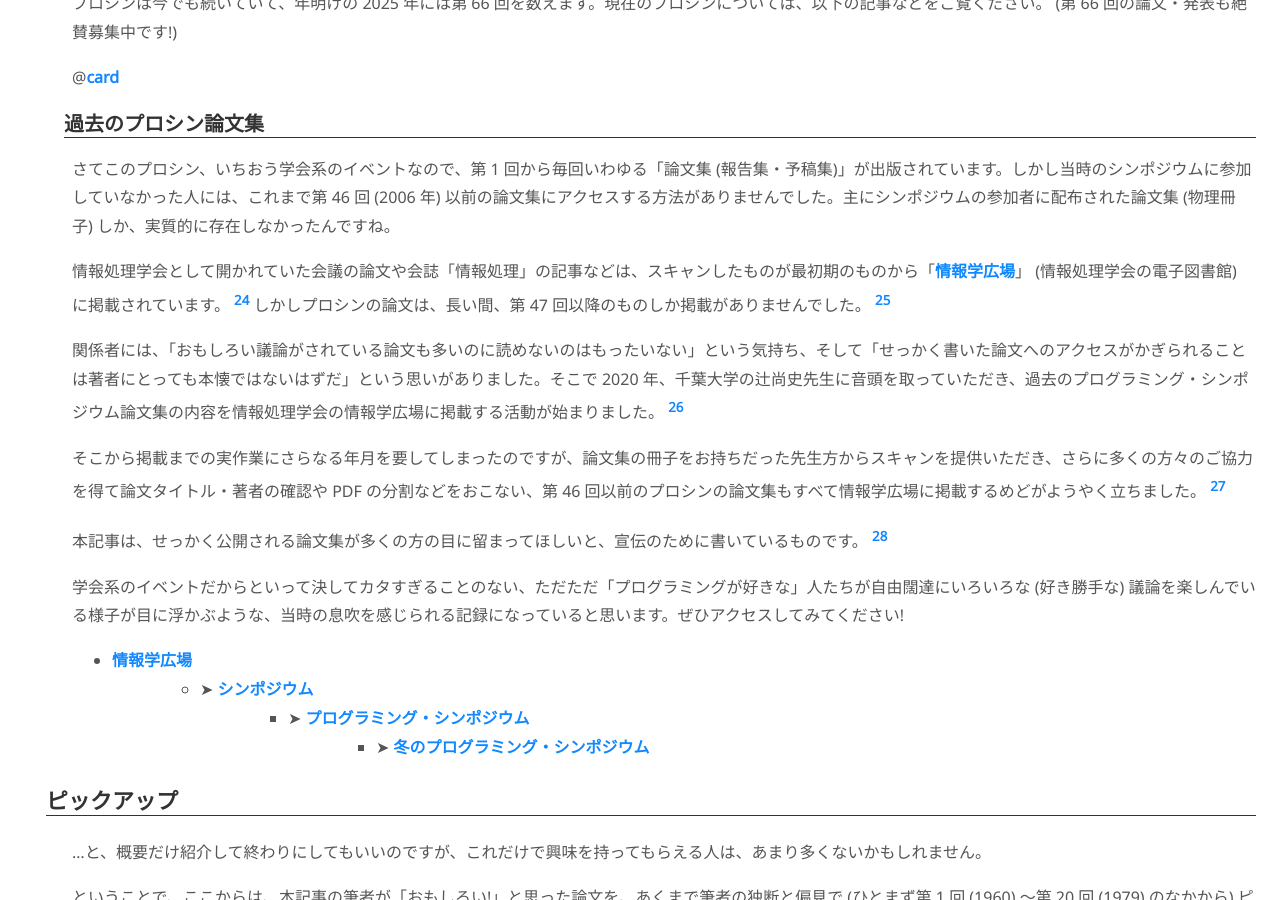
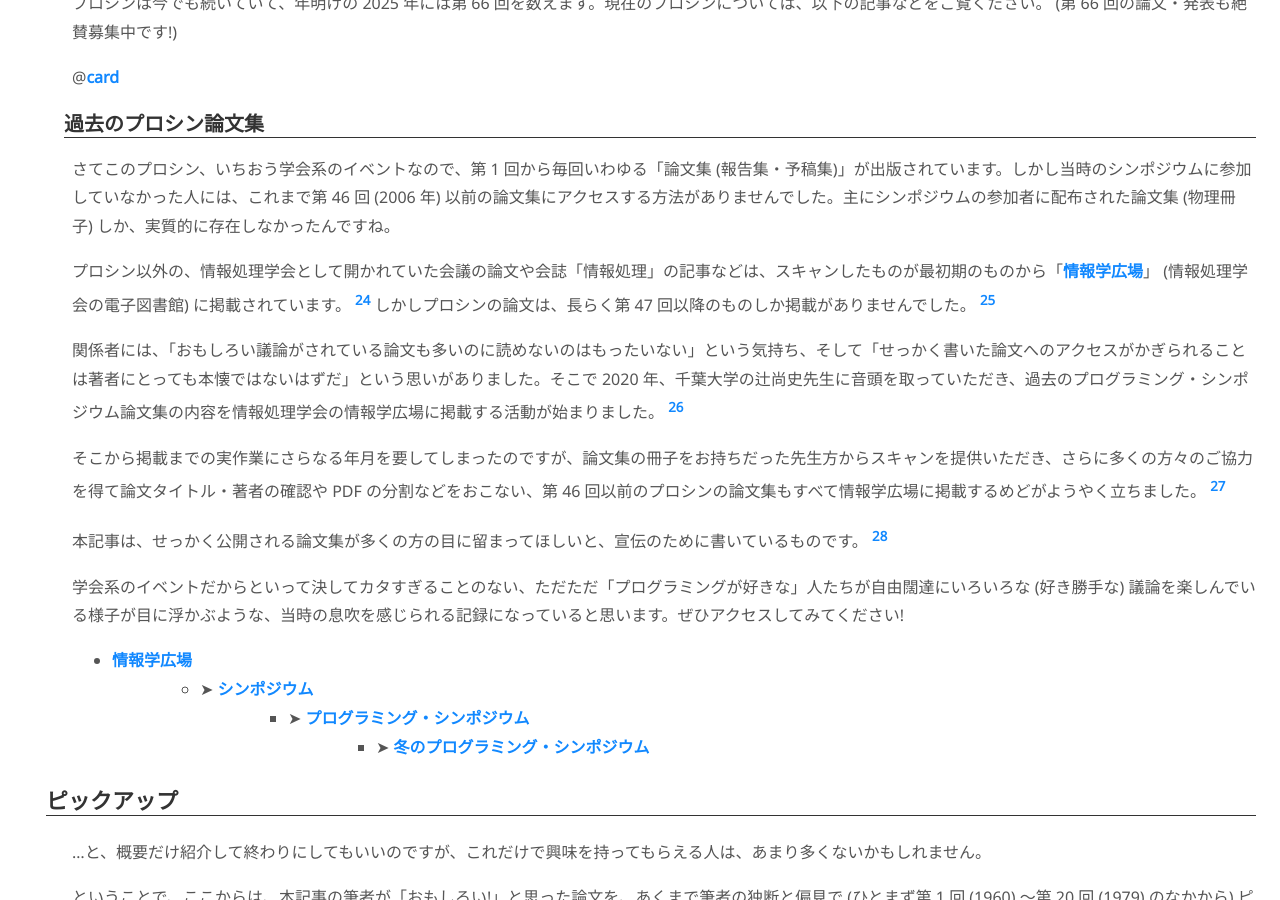
Before and after one commit to dmikurube/writings, a Jekyll site: the page built from articles/discover-japanese-programming-papers-60-years-ago.md, in a window 1280 px wide and 900 px high, scrolled down 1382 px. Built offline with Jekyll 4.4.1, drawn with Linux system fonts in a browser that asks for light colours.

Commit message:
Update discover-japanese-programming-papers-60-years-ago.md

```diff
--- a/articles/discover-japanese-programming-papers-60-years-ago.md
+++ b/articles/discover-japanese-programming-papers-60-years-ago.md
@@ -85,7 +85,7 @@ publication_name: "prosym"
 
 さてこのプロシン、いちおう学会系のイベントなので、第 1 回から毎回いわゆる「論文集 (報告集・予稿集)」が出版されています。しかし当時のシンポジウムに参加していなかった人には、これまで第 46 回 (2006 年) 以前の論文集にアクセスする方法がありませんでした。主にシンポジウムの参加者に配布された論文集 (物理冊子) しか、実質的に存在しなかったんですね。
 
-情報処理学会として開かれていた会議の論文や会誌「情報処理」の記事などは、スキャンしたものが最初期のものから「[情報学広場](https://ipsj.ixsq.nii.ac.jp/ej/)」 (情報処理学会の電子図書館) に掲載されています。 [^jouhou-shori-vol-1] しかしプロシンの論文は、長い間、第 47 回以降のものしか掲載がありませんでした。 [^prosym-digital-library]
+プロシン以外の、情報処理学会として開かれていた会議の論文や会誌「情報処理」の記事などは、スキャンしたものが最初期のものから「[情報学広場](https://ipsj.ixsq.nii.ac.jp/ej/)」 (情報処理学会の電子図書館) に掲載されています。 [^jouhou-shori-vol-1] しかしプロシンの論文は、長らく第 47 回以降のものしか掲載がありませんでした。 [^prosym-digital-library]
 
 [^jouhou-shori-vol-1]: 例: [会誌「情報処理」 Vol.1 (1960)](https://ipsj.ixsq.nii.ac.jp/ej/index.php?action=pages_view_main&active_action=repository_view_main_item_snippet&index_id=576&pn=1&count=20&order=7&lang=japanese&page_id=13&block_id=8)
 [^prosym-digital-library]: 過去の論文を掲載できていなかったのは、プロシンと情報処理学会では設立の過程が異なっていて運営も独立していたため、著作権処理などが情報処理学会のものとそろっていなかった、などが主な理由です。
```
